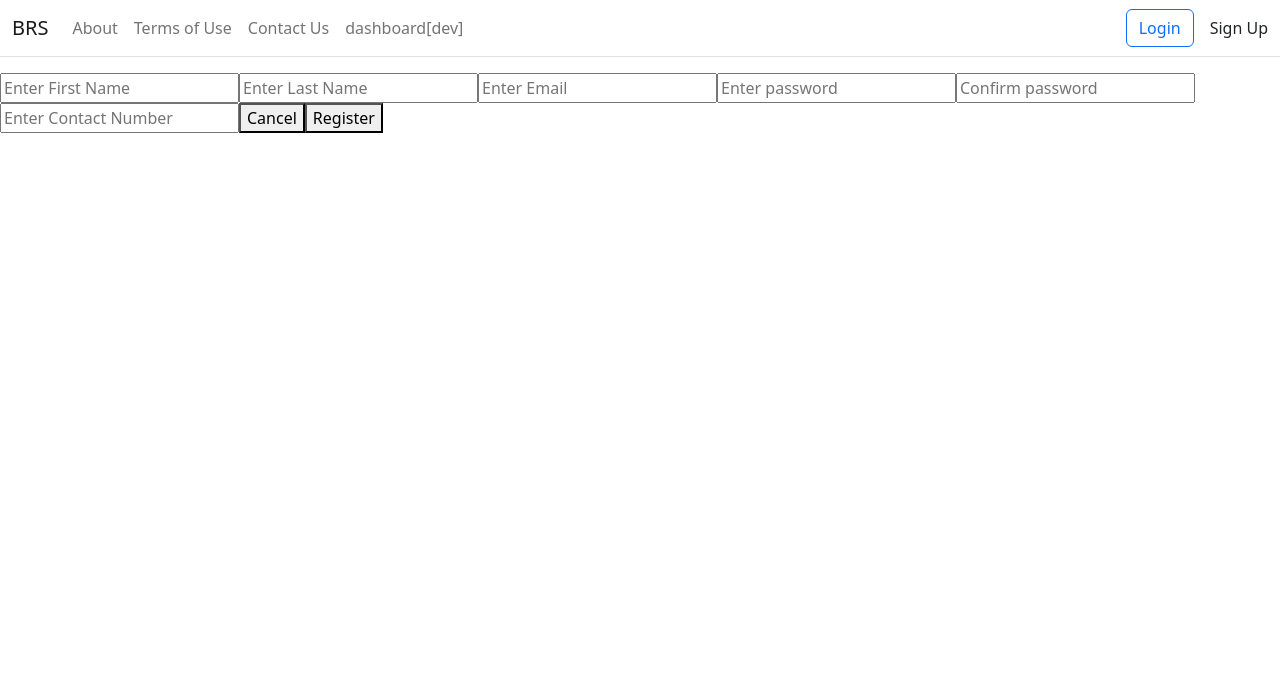
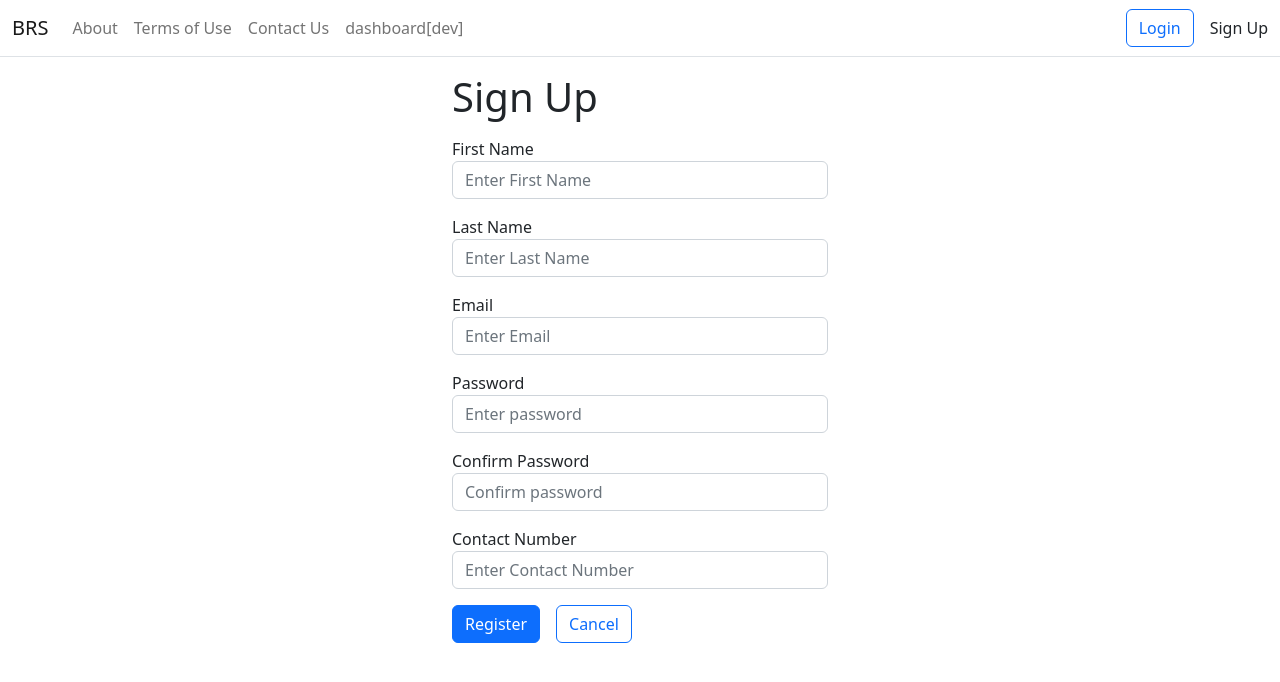
Before and after one commit to mdahmed-abdus/Bus-Reservation-System-FE, an Angular app: page /users/register in a window 1280 px wide. Shown: the top 682 px of the page. Built offline with nearby package versions, Linux system fonts and the light colour scheme.

Commit message:
Add styling

```diff
--- a/src/app/login/login.component.css
+++ b/src/app/login/login.component.css
@@ -0,0 +1,3 @@
+.formContainer {
+  max-width: 400px;
+}
--- a/src/app/login/login.component.html
+++ b/src/app/login/login.component.html
@@ -1,18 +1,28 @@
-<form (submit)="onSubmit()">
+<div class="container formContainer">
+  <h1 class="mb-3">Log In</h1>
+  <form (submit)="onSubmit()" class="form-group">
+    <label>Email</label>
     <input
       name="email"
       type="email"
       placeholder="Enter Email"
       required
+      class="form-control mb-3"
       [(ngModel)]="user.mail"
     />
+    <label>Password</label>
     <input
       name="password"
       type="password"
       placeholder="Enter password"
       required
+      class="form-control mb-3"
       [(ngModel)]="user.pwd"
     />
-  <button type="button" (click)="onCancel()">Cancel</button>
-  <button type="submit">Login</button>
+
+    <button type="submit" class="btn btn-primary me-3">Login</button>
+    <button type="button" class="btn btn-outline-primary" (click)="onCancel()">
+      Cancel
+    </button>
   </form>
+</div>
--- a/src/app/register-user/register-user.component.css
+++ b/src/app/register-user/register-user.component.css
@@ -0,0 +1,3 @@
+.formContainer {
+  max-width: 400px;
+}
--- a/src/app/register-user/register-user.component.html
+++ b/src/app/register-user/register-user.component.html
@@ -1,46 +1,63 @@
-<form (submit)="onSubmit()">
+<div class="container formContainer">
+  <h1 class="mb-3">Sign Up</h1>
+  <form (submit)="onSubmit()" class="form-group">
+    <label>First Name</label>
     <input
       name="firstName"
       type="text"
       placeholder="Enter First Name"
       required
+      class="form-control mb-3"
       [(ngModel)]="user.fname"
     />
+    <label>Last Name</label>
     <input
       name="lastName"
       type="text"
       placeholder="Enter Last Name"
       required
+      class="form-control mb-3"
       [(ngModel)]="user.lname"
     />
+    <label>Email</label>
     <input
       name="email"
       type="email"
       placeholder="Enter Email"
       required
+      class="form-control mb-3"
       [(ngModel)]="user.mail"
     />
+    <label>Password</label>
     <input
       name="password"
       type="password"
       placeholder="Enter password"
       required
+      class="form-control mb-3"
       [(ngModel)]="user.pwd"
     />
+    <label>Confirm Password</label>
     <input
       name="confirmPassword"
       type="password"
       placeholder="Confirm password"
       required
+      class="form-control mb-3"
       [(ngModel)]="user.confirmPwd"
     />
+    <label>Contact Number</label>
     <input
       name="contactNumber"
       type="text"
       placeholder="Enter Contact Number"
       required
+      class="form-control mb-3"
       [(ngModel)]="user.phoneNo"
     />
-  <button type="button" (click)="onCancel()">Cancel</button>
-  <button type="submit">Register</button>
+    <button type="submit" class="btn btn-primary me-3">Register</button>
+    <button type="button" class="btn btn-outline-primary" (click)="onCancel()">
+      Cancel
+    </button>
   </form>
+</div>
```
Lines whose indentation alone changed are shown as unchanged.
